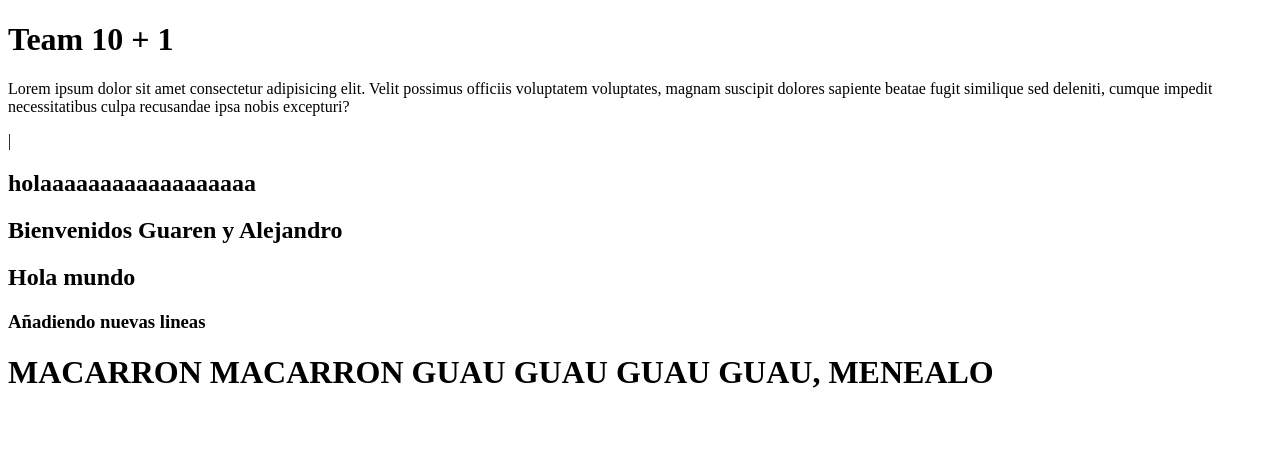
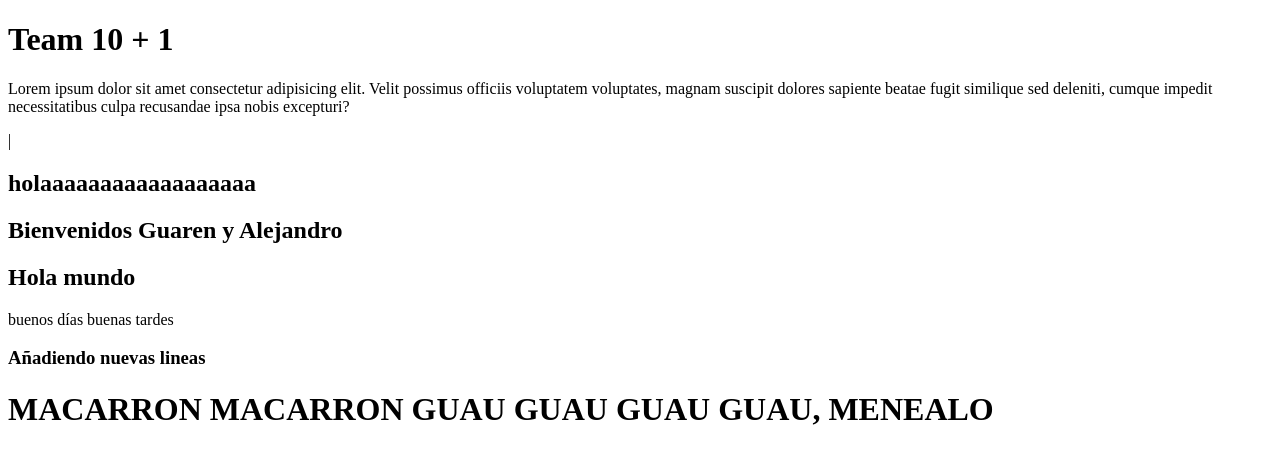
Before and after one commit to CristofherAndres/ProyectoIS2, a plain HTML site: page index.html in a window 1280 px wide. Drawn offline with Linux system fonts and the light colour scheme.

Commit message:
Tercer saludo añadido

```diff
--- a/index.html
+++ b/index.html
@@ -15,6 +15,7 @@
     <h2>Bienvenidos Guaren y Alejandro</h2>
 
     <h2>Hola mundo</h2>
+    <p>buenos días buenas tardes</p>
 
     <h3>Añadiendo nuevas lineas</h3>
 
```
